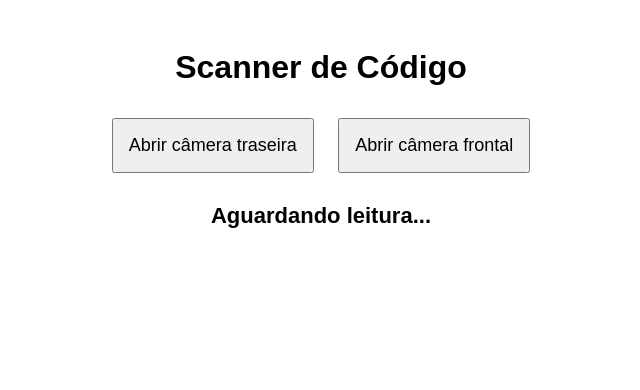
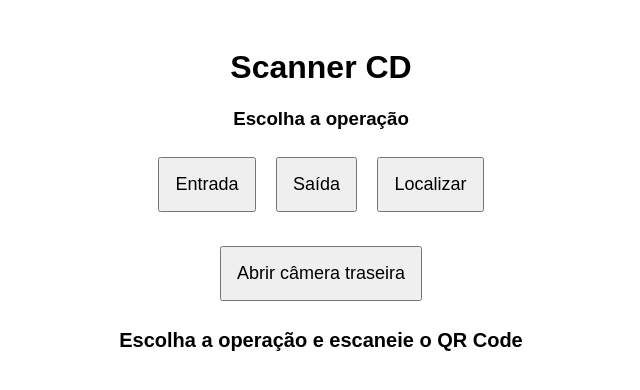
Before and after one commit to enzoribeiro-silva-maker/cd-system, a PHP site: page /scanner.php in a window 1280 px wide. Shown: the top 390 px of the page, without its empty margins (319-959 px from the left). Run offline with PHP 8.4, Linux system fonts and the light colour scheme.

Commit message:
scanner com entrada saida e localizacao

```diff
--- a/CD-SYSTEM-20260518T131858Z-3-001/CD-SYSTEM/scanner.php
+++ b/CD-SYSTEM-20260518T131858Z-3-001/CD-SYSTEM/scanner.php
@@ -2,7 +2,7 @@
 <html lang="pt-BR">
 <head>
 <meta charset="UTF-8">
-<title>Scanner iPhone</title>
+<title>Scanner CD</title>
 
 <script src="https://unpkg.com/html5-qrcode"></script>
 
@@ -20,13 +20,13 @@ body{
 
 button{
     padding: 15px;
-    margin: 10px;
+    margin: 8px;
     font-size: 18px;
 }
 
 #resultado{
     margin-top: 20px;
-    font-size: 22px;
+    font-size: 20px;
     font-weight: bold;
 }
 </style>
@@ -34,14 +34,21 @@ button{
 
 <body>
 
-<h1>Scanner de Código</h1>
+<h1>Scanner CD</h1>
+
+<h3>Escolha a operação</h3>
+
+<button onclick="operacao='entrada'">Entrada</button>
+<button onclick="operacao='saida'">Saída</button>
+<button onclick="operacao='localizar'">Localizar</button>
+
+<br><br>
 
 <button onclick="iniciarTraseira()">Abrir câmera traseira</button>
-<button onclick="iniciarFrontal()">Abrir câmera frontal</button>
 
 <div id="reader"></div>
 
-<div id="resultado">Aguardando leitura...</div>
+<div id="resultado">Escolha a operação e escaneie o QR Code</div>
 
 <audio id="beep">
     <source src="beep.mp3" type="audio/mpeg">
@@ -49,50 +56,36 @@ button{
 
 <script>
 let scanner;
-
-function produtoPorCodigo(codigo){
-    if(codigo == "789123") return "Mouse Gamer";
-    if(codigo == "456789") return "Teclado Mecânico";
-    if(codigo == "111222") return "Monitor LG";
-    return "Produto não cadastrado";
-}
+let operacao = "";
 
 function onScanSuccess(codigo){
+
+    if(operacao == ""){
+        alert("Escolha Entrada, Saída ou Localizar primeiro.");
+        return;
+    }
+
     document.getElementById("beep").play();
 
-    let produto = produtoPorCodigo(codigo);
+    if(operacao == "entrada"){
+        window.location.href = "scanner_entrada.php?codigo=" + codigo;
+    }
 
-    document.getElementById("resultado").innerHTML =
-        "Código: " + codigo + "<br>Produto: " + produto;
-}
+    if(operacao == "saida"){
+        window.location.href = "scanner_saida.php?codigo=" + codigo;
+    }
 
-function pararScanner(){
-    if(scanner){
-        scanner.stop().catch(function(){});
+    if(operacao == "localizar"){
+        window.location.href = "scanner_localizar.php?codigo=" + codigo;
     }
 }
 
 function iniciarTraseira(){
-    pararScanner();
 
     scanner = new Html5Qrcode("reader");
 
     scanner.start(
         { facingMode: { exact: "environment" } },
-        { fps: 10, qrbox: 250 },
-        onScanSuccess
-    ).catch(function(){
-        alert("Não consegui abrir a traseira. Clique em câmera frontal e depois tente novamente.");
-    });
-}
-
-function iniciarFrontal(){
-    pararScanner();
-
-    scanner = new Html5Qrcode("reader");
-
-    scanner.start(
-        { facingMode: "user" },
         { fps: 10, qrbox: 250 },
         onScanSuccess
     );
```
Also changed, not shown: CD-SYSTEM-20260518T131858Z-3-001/CD-SYSTEM/scanner_entrada.php (added, +23 -0 lines), CD-SYSTEM-20260518T131858Z-3-001/CD-SYSTEM/scanner_localizar.php (added, +28 -0 lines), CD-SYSTEM-20260518T131858Z-3-001/CD-SYSTEM/scanner_saida.php (added, +37 -0 lines).
